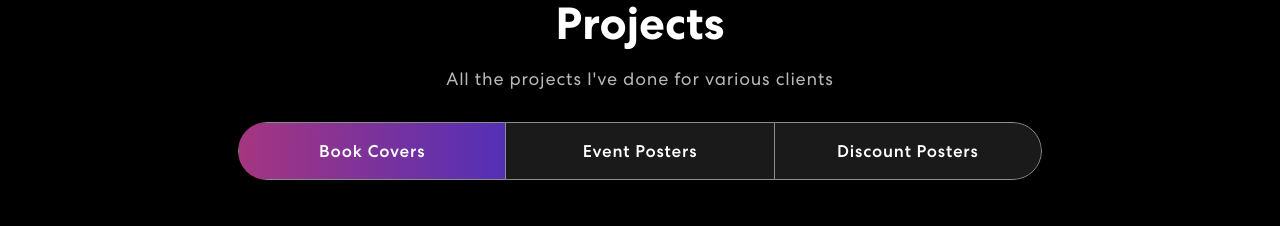
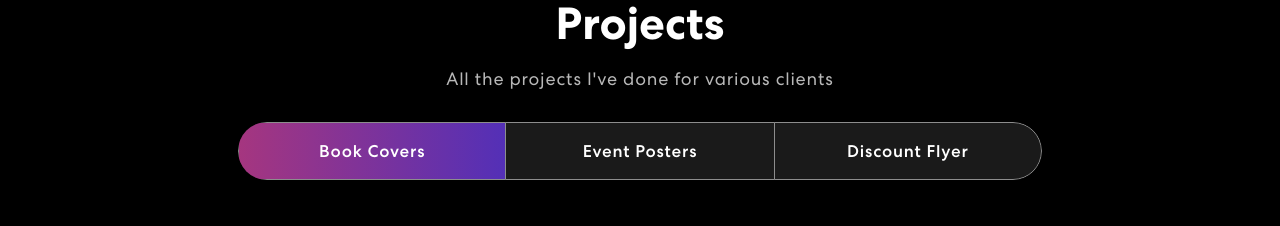
Before and after one commit to prateekchachra/suman-portfolio, a React (Create React App) app: page / in a window 1280 px wide. Shown: the part 1420-1646 px from the top of the page. Built offline with nearby package versions, Linux system fonts and the light colour scheme.

Commit message:
Changed logo

```diff
--- a/src/components/Footer/index.jsx
+++ b/src/components/Footer/index.jsx
@@ -1,6 +1,6 @@
 import React from 'react';
 import { Col, Container, Row } from "react-bootstrap"
-import logo from '../../assets/img/logo.jpeg';
+import logo from '../../assets/img/logo.png';
 import navIcon1 from '../../assets/img/nav-icon1.svg'
 import navIcon2 from '../../assets/img/nav-icon2.svg'
 import navIcon3 from '../../assets/img/nav-icon3.svg'
--- a/src/components/NavBar/index.jsx
+++ b/src/components/NavBar/index.jsx
@@ -1,6 +1,6 @@
 import React, { useState, useEffect } from 'react';
 import {Navbar, Container, Nav} from 'react-bootstrap';
-import logo from '../../assets/img/logo.jpeg';
+import logo from '../../assets/img/logo.png';
 import navIcon1 from '../../assets/img/nav-icon1.svg';
 import navIcon2 from '../../assets/img/nav-icon2.svg';
 import navIcon3 from '../../assets/img/nav-icon3.svg';
--- a/src/components/Projects/index.jsx
+++ b/src/components/Projects/index.jsx
@@ -32,7 +32,7 @@ export const Projects = () => {
                            <Nav.Link eventKey="second">Event Posters</Nav.Link>
                     </Nav.Item>
                         <Nav.Item>
-                           <Nav.Link eventKey="third">Discount Posters</Nav.Link>
+                           <Nav.Link eventKey="third">Discount Flyer</Nav.Link>
                     </Nav.Item>
                       </Nav>
                       <Tab.Content>
--- a/src/constants/projects.js
+++ b/src/constants/projects.js
@@ -14,16 +14,16 @@ import promo3 from '../assets/img/promotional/promo3.jpeg'
 
 
 export const discountProjects = [
-    {   title: "Karwa Chauth Special Poster for a Shop",
-        description: "Discount Promotional Poster for a Saree Sale",
+    {   title: "Karwa Chauth Special Flyer for a Shop",
+        description: "Discount Promotional Flyer for a Saree Sale",
         imgUrl: promo1
     },
-    {   title: "House Hunting Poster for a Real Estate Agency",
-        description: "[Removed Details] House Promotional Poster",
+    {   title: "House Hunting Flyer for a Real Estate Agency",
+        description: "[Removed Details] House Promotional Flyer",
         imgUrl: promo2
     },
-    {   title: "Jewellery Sale Poster",
-        description: "Discount Poster for a Jewellery Shop",
+    {   title: "Jewellery Sale Flyer",
+        description: "Discount Flyer for a Jewellery Shop",
         imgUrl: promo3
     },
 ]
```
Also changed, not shown: src/assets/img/logo.jpeg (deleted), src/assets/img/logo.png (added).
